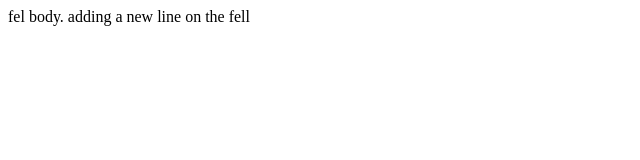
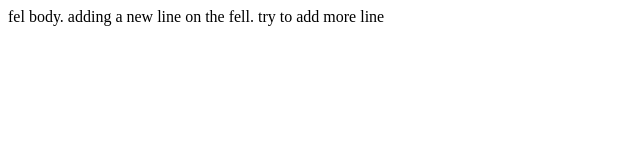
Before and after one commit to rankyakab/lecture0, a plain HTML site: page fel.html in a window 1280 px wide. Shown: the whole page, without its empty margins (0-640 px from the left). Drawn offline with Linux system fonts and the light colour scheme.

Commit message:
Update fel.html

```diff
--- a/fel.html
+++ b/fel.html
@@ -4,7 +4,7 @@
     <title> the fel title</title>
   </head>
   <body>
-    fel body. adding a new line on the fell
+    fel body. adding a new line on the fell. try to add more line
   </body>
 
 
```
